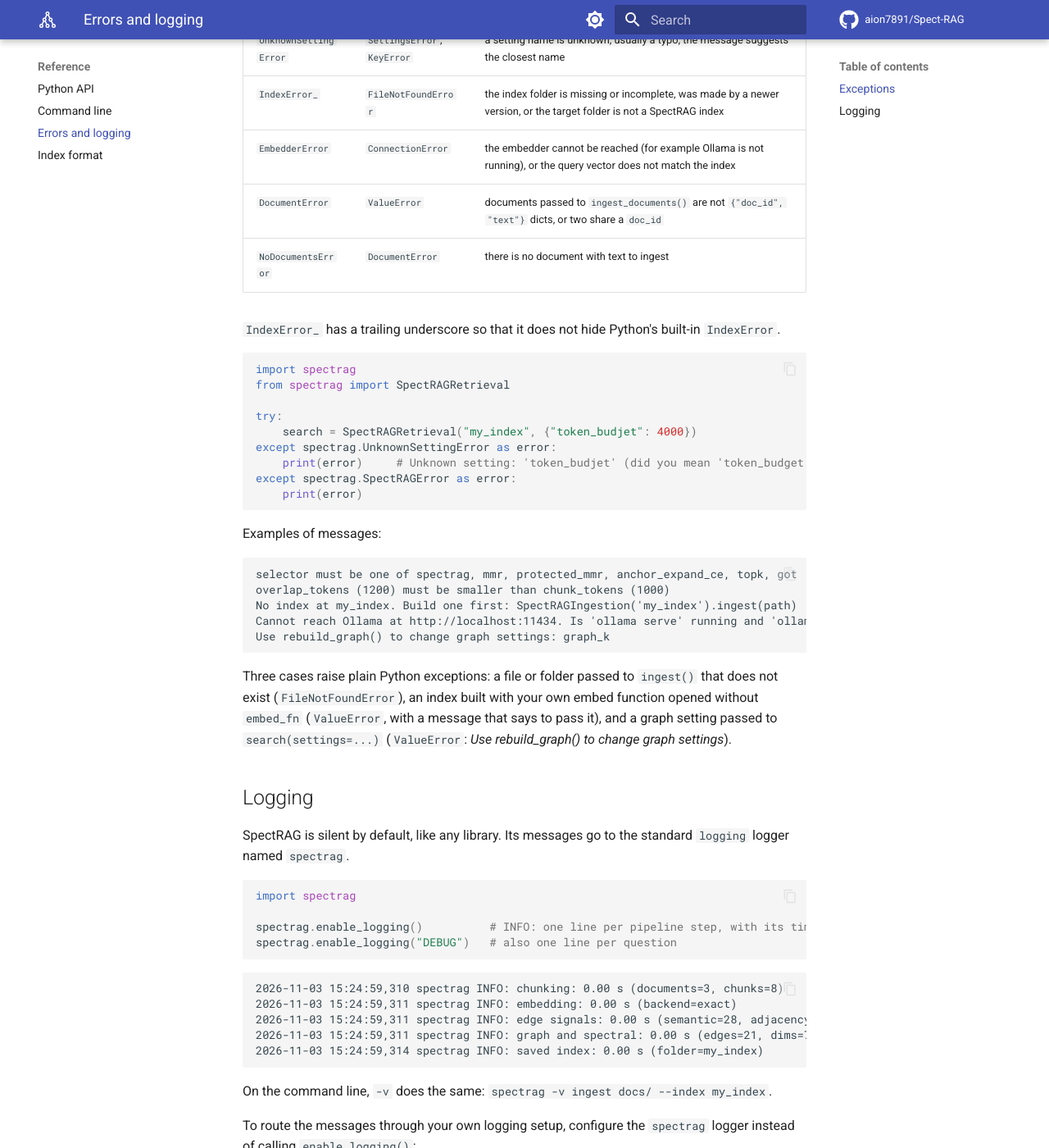
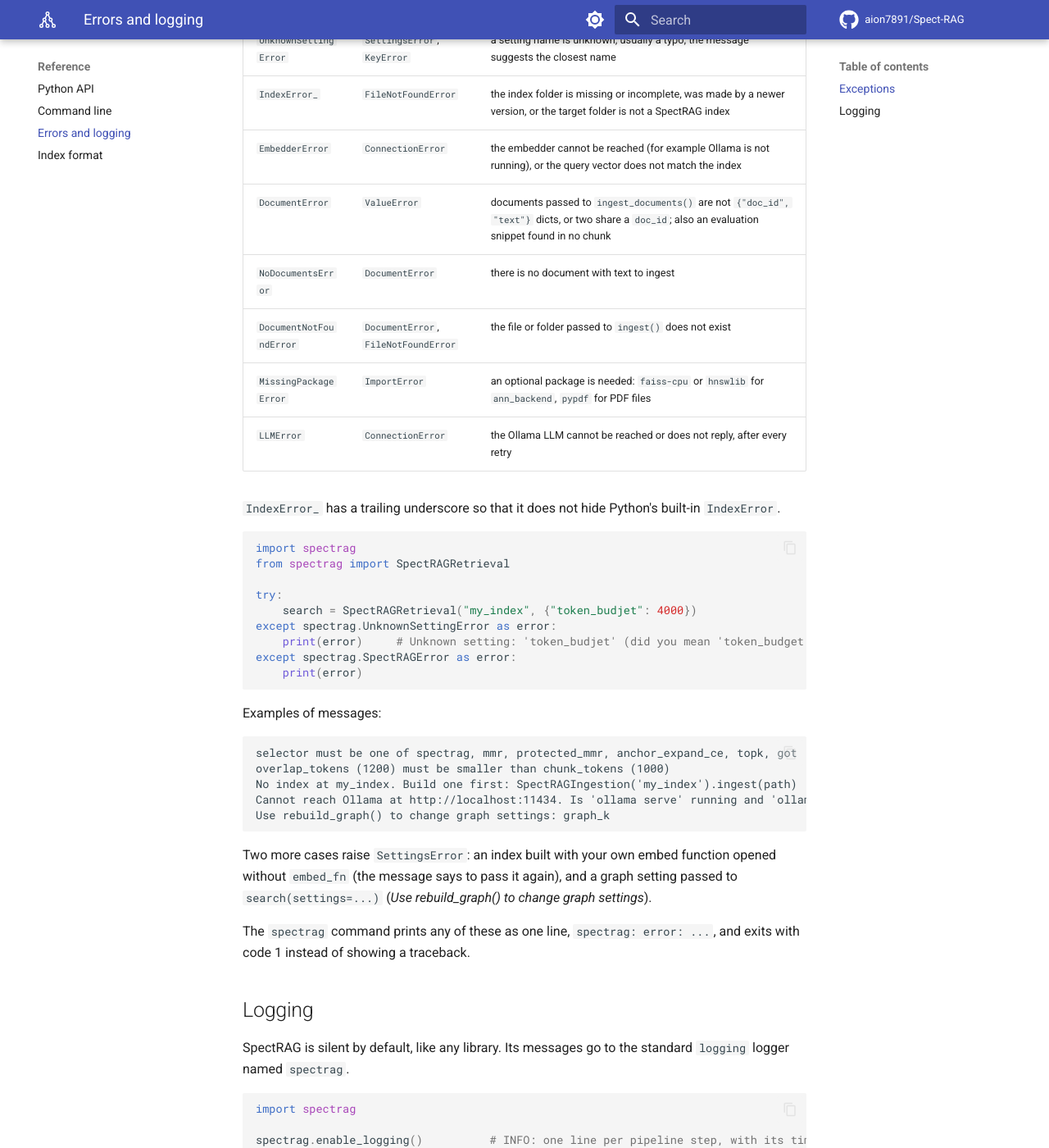
Before and after one commit to aion7891/Spect-RAG, an MkDocs documentation site: the page built from docs/reference/errors.md, in a window 1280 px wide and 1400 px high, scrolled down 502 px. Shown: the whole window at 82% size. Built offline with MkDocs 1.6.1 and Material for MkDocs 9.7.7, drawn with Linux system fonts in a browser that asks for light colours; comment, search, counter and statistics services are not loaded.

Commit message:
fix: raise SpectRAGError subclasses for every deliberate error
Eight error paths raised plain built-in exceptions, so `except SpectRAGError`
missed them and the CLI printed a traceback. Each now raises a SpectRAG class
that also inherits the old built-in, so existing handlers keep working.

New classes: DocumentNotFoundError (FileNotFoundError), MissingPackageError
(ImportError), LLMError (ConnectionError).

````diff
--- a/docs/reference/errors.md
+++ b/docs/reference/errors.md
@@ -17,8 +17,11 @@ working.
 | `UnknownSettingError` | `SettingsError`, `KeyError` | a setting name is unknown, usually a typo; the message suggests the closest name |
 | `IndexError_` | `FileNotFoundError` | the index folder is missing or incomplete, was made by a newer version, or the target folder is not a SpectRAG index |
 | `EmbedderError` | `ConnectionError` | the embedder cannot be reached (for example Ollama is not running), or the query vector does not match the index |
-| `DocumentError` | `ValueError` | documents passed to `ingest_documents()` are not `{"doc_id", "text"}` dicts, or two share a `doc_id` |
+| `DocumentError` | `ValueError` | documents passed to `ingest_documents()` are not `{"doc_id", "text"}` dicts, or two share a `doc_id`; also an evaluation snippet found in no chunk |
 | `NoDocumentsError` | `DocumentError` | there is no document with text to ingest |
+| `DocumentNotFoundError` | `DocumentError`, `FileNotFoundError` | the file or folder passed to `ingest()` does not exist |
+| `MissingPackageError` | `ImportError` | an optional package is needed: `faiss-cpu` or `hnswlib` for `ann_backend`, `pypdf` for PDF files |
+| `LLMError` | `ConnectionError` | the Ollama LLM cannot be reached or does not reply, after every retry |
 
 `IndexError_` has a trailing underscore so that it does not hide Python's built-in `IndexError`.
 
@@ -44,10 +47,12 @@ Cannot reach Ollama at http://localhost:11434. Is 'ollama serve' running and 'ol
 Use rebuild_graph() to change graph settings: graph_k
 ```
 
-Three cases raise plain Python exceptions: a file or folder passed to `ingest()` that does not
-exist (`FileNotFoundError`), an index built with your own embed function opened without
-`embed_fn` (`ValueError`, with a message that says to pass it), and a graph setting passed to
-`search(settings=...)` (`ValueError`: *Use rebuild_graph() to change graph settings*).
+Two more cases raise `SettingsError`: an index built with your own embed function opened
+without `embed_fn` (the message says to pass it again), and a graph setting passed to
+`search(settings=...)` (*Use rebuild_graph() to change graph settings*).
+
+The `spectrag` command prints any of these as one line, `spectrag: error: ...`, and exits
+with code 1 instead of showing a traceback.
 
 ## Logging
 
--- a/src/spectrag/__init__.py
+++ b/src/spectrag/__init__.py
@@ -10,8 +10,9 @@ SpectRAGRetrieval finds the context for a question and can answer it (online, pe
 
 from spectrag._version import INDEX_FORMAT, __version__
 from spectrag.config import DEFAULTS, make_settings
-from spectrag.errors import (DocumentError, EmbedderError, IndexError_, NoDocumentsError,
-                             SettingsError, SpectRAGError, UnknownSettingError)
+from spectrag.errors import (DocumentError, DocumentNotFoundError, EmbedderError, IndexError_,
+                             LLMError, MissingPackageError, NoDocumentsError, SettingsError,
+                             SpectRAGError, UnknownSettingError)
 from spectrag.ingestion import SpectRAGIngestion
 from spectrag.log import enable_logging
 from spectrag.retrieval import SpectRAGRetrieval
@@ -19,4 +20,5 @@ from spectrag.retrieval import SpectRAGRetrieval
 __all__ = ["SpectRAGIngestion", "SpectRAGRetrieval", "make_settings", "DEFAULTS",
            "enable_logging", "SpectRAGError", "SettingsError", "UnknownSettingError",
            "IndexError_", "EmbedderError", "DocumentError", "NoDocumentsError",
+           "DocumentNotFoundError", "MissingPackageError", "LLMError",
            "__version__", "INDEX_FORMAT"]
````
Also changed, not shown: README.md (+22 -1 lines), docs/PROGRESS.md (+23 -0 lines), 10 other files.
